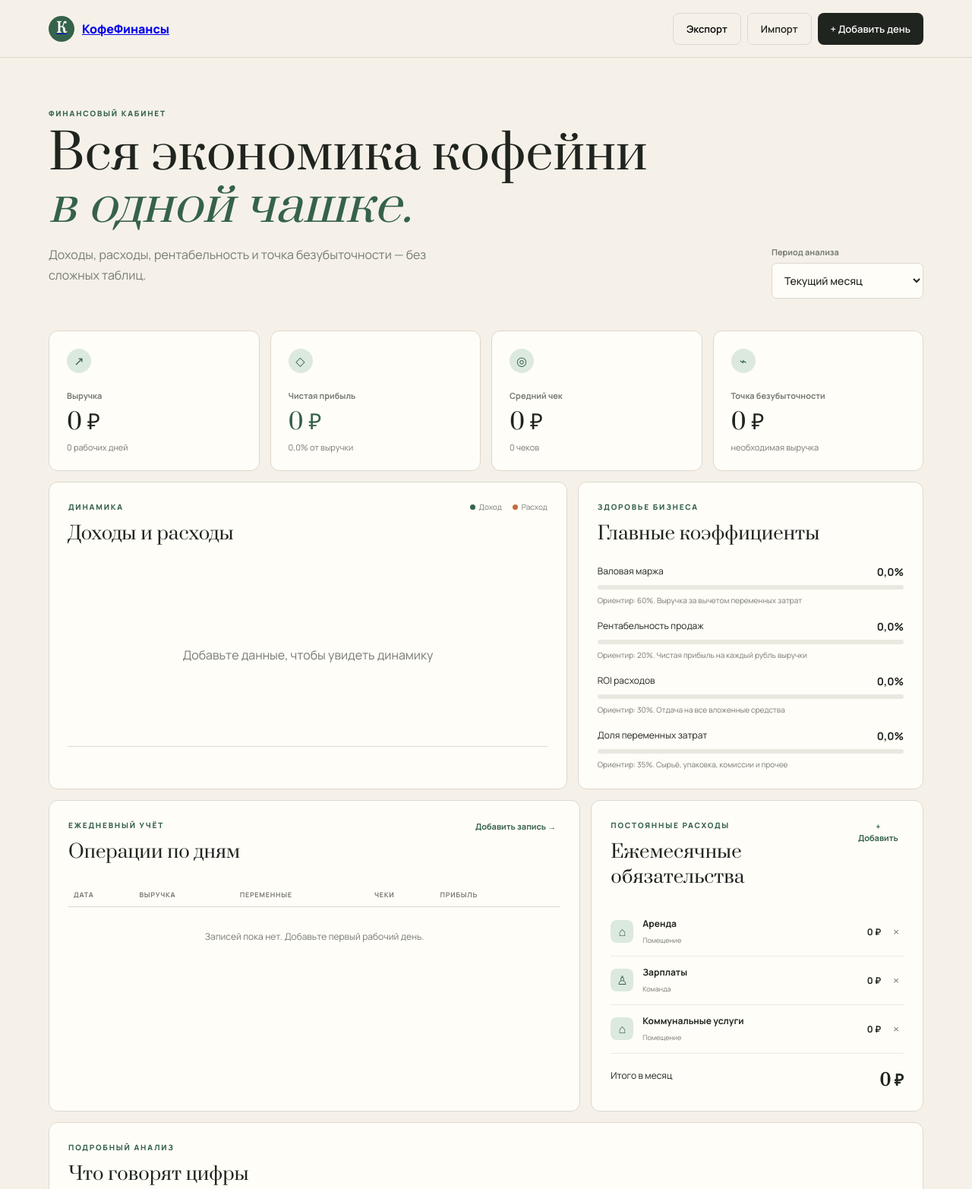
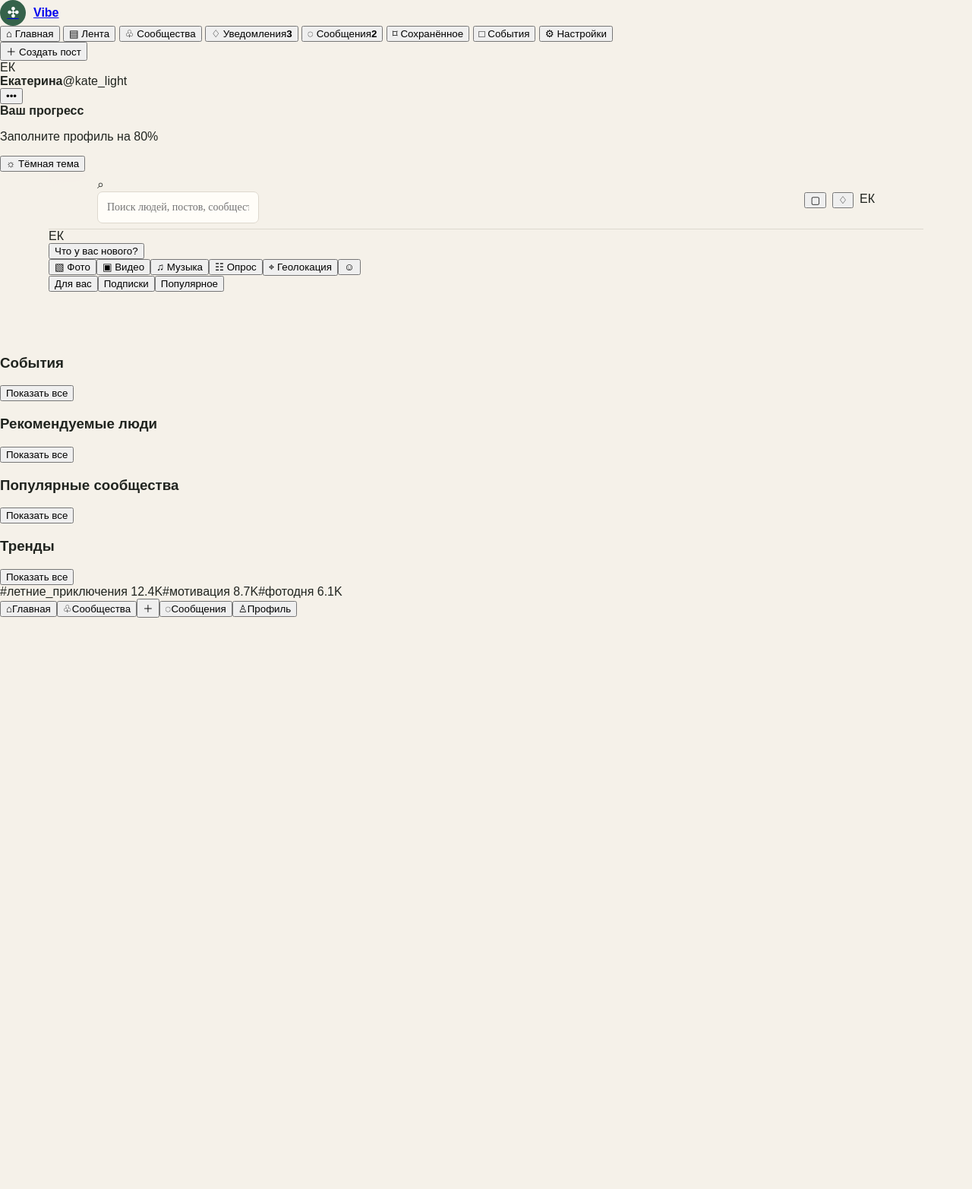
Before and after one commit to vasilev38998/kapouchfree, a plain HTML site: page index.html in a window 1280 px wide. Shown: the top 1565 px of the page at 76% size. After the commit the page ends 813 px from the top, so only its background shows below. Drawn offline with Linux system fonts and the light colour scheme.

Commit message:
Replace coffee dashboard with Vibe social feed UI

```diff
--- a/index.html
+++ b/index.html
@@ -1,101 +1,67 @@
 <!doctype html>
 <html lang="ru">
 <head>
-  <meta charset="UTF-8">
-  <meta name="viewport" content="width=device-width, initial-scale=1.0">
-  <meta name="theme-color" content="#f7f3ec">
-  <title>КофеФинансы — экономика кофейни</title>
+  <meta charset="UTF-8" />
+  <meta name="viewport" content="width=device-width, initial-scale=1.0" />
+  <meta name="theme-color" content="#ffffff" />
+  <title>Vibe — социальная сеть</title>
   <link rel="preconnect" href="https://fonts.googleapis.com">
   <link rel="preconnect" href="https://fonts.gstatic.com" crossorigin>
-  <link href="https://fonts.googleapis.com/css2?family=Manrope:wght@400;500;600;700;800&family=Prata&display=swap" rel="stylesheet">
-  <link rel="stylesheet" href="styles.css">
+  <link href="https://fonts.googleapis.com/css2?family=Inter:wght@400;500;600;700;800&display=swap" rel="stylesheet">
+  <link rel="stylesheet" href="styles.css" />
 </head>
 <body>
-  <header class="topbar">
-    <a class="brand" href="#top"><span class="brand-mark">К</span><span>КофеФинансы</span></a>
-    <div class="top-actions">
-      <button class="btn btn-ghost" id="exportBtn">Экспорт</button>
-      <label class="btn btn-ghost file-label">Импорт<input type="file" id="importFile" accept="application/json"></label>
-      <button class="btn btn-dark" data-open="dayModal">+ Добавить день</button>
-    </div>
-  </header>
+  <div class="app-shell">
+    <aside class="sidebar">
+      <a class="brand" href="#"><span class="brand-mark">✣</span><span>Vibe</span></a>
+      <nav class="nav-list" id="mainNav">
+        <button class="nav-item active" data-view="Главная">⌂ <span>Главная</span></button>
+        <button class="nav-item" data-view="Лента">▤ <span>Лента</span></button>
+        <button class="nav-item" data-view="Сообщества">♧ <span>Сообщества</span></button>
+        <button class="nav-item" data-view="Уведомления">♢ <span>Уведомления</span><b>3</b></button>
+        <button class="nav-item" data-view="Сообщения">◌ <span>Сообщения</span><b>2</b></button>
+        <button class="nav-item" data-view="Сохранённое">⌑ <span>Сохранённое</span></button>
+        <button class="nav-item" data-view="События">□ <span>События</span></button>
+        <button class="nav-item" data-view="Настройки">⚙ <span>Настройки</span></button>
+      </nav>
+      <button class="primary-btn" id="openComposer">＋ Создать пост</button>
+      <div class="profile-mini"><div class="avatar">ЕК</div><div><strong>Екатерина</strong><span>@kate_light</span></div><button>•••</button></div>
+      <div class="progress-card"><strong>Ваш прогресс</strong><p>Заполните профиль на 80%</p><div><i></i></div></div>
+      <button class="theme-toggle" id="themeToggle">☼ <span>Тёмная тема</span><i></i></button>
+    </aside>
 
-  <main id="top">
-    <section class="hero">
-      <div>
-        <p class="eyebrow">ФИНАНСОВЫЙ КАБИНЕТ</p>
-        <h1>Вся экономика кофейни<br><em>в одной чашке.</em></h1>
-        <p class="hero-copy">Доходы, расходы, рентабельность и точка безубыточности — без сложных таблиц.</p>
-      </div>
-      <div class="period-control" aria-label="Период отчёта">
-        <label>Период анализа</label>
-        <select id="periodSelect">
-          <option value="month">Текущий месяц</option>
-          <option value="prev">Прошлый месяц</option>
-          <option value="quarter">Последние 3 месяца</option>
-          <option value="year">Текущий год</option>
-          <option value="all">Всё время</option>
-        </select>
-      </div>
-    </section>
+    <main class="main-column">
+      <header class="topbar">
+        <label class="search"><span>⌕</span><input id="searchInput" placeholder="Поиск людей, постов, сообществ..." /></label>
+        <div class="top-actions"><button>▢</button><button>♢<i></i></button><div class="avatar small">ЕК</div></div>
+      </header>
 
-    <section class="kpi-grid" id="kpis"></section>
+      <section class="stories-wrap">
+        <div class="stories" id="stories"></div>
+      </section>
 
-    <section class="grid-two">
-      <article class="panel chart-panel">
-        <div class="panel-head"><div><p class="eyebrow">ДИНАМИКА</p><h2>Доходы и расходы</h2></div><div class="legend"><span><i class="income"></i>Доход</span><span><i class="expense"></i>Расход</span></div></div>
-        <div class="chart" id="chart"></div>
-      </article>
-      <article class="panel health-panel">
-        <div class="panel-head"><div><p class="eyebrow">ЗДОРОВЬЕ БИЗНЕСА</p><h2>Главные коэффициенты</h2></div></div>
-        <div id="ratios" class="ratios"></div>
-      </article>
-    </section>
+      <section class="composer-card">
+        <div class="avatar">ЕК</div>
+        <button class="composer-placeholder" id="composerPlaceholder">Что у вас нового?</button>
+        <div class="composer-actions"><button>▧ Фото</button><button>▣ Видео</button><button>♫ Музыка</button><button>☷ Опрос</button><button>⌖ Геолокация</button><button>☺</button></div>
+      </section>
 
-    <section class="grid-two lower-grid">
-      <article class="panel">
-        <div class="panel-head"><div><p class="eyebrow">ЕЖЕДНЕВНЫЙ УЧЁТ</p><h2>Операции по дням</h2></div><button class="text-btn" data-open="dayModal">Добавить запись →</button></div>
-        <div class="table-wrap"><table><thead><tr><th>Дата</th><th>Выручка</th><th>Переменные</th><th>Чеки</th><th>Прибыль</th><th></th></tr></thead><tbody id="daysTable"></tbody></table></div>
-        <div class="empty" id="daysEmpty">Записей пока нет. Добавьте первый рабочий день.</div>
-      </article>
-      <article class="panel">
-        <div class="panel-head"><div><p class="eyebrow">ПОСТОЯННЫЕ РАСХОДЫ</p><h2>Ежемесячные обязательства</h2></div><button class="text-btn" data-open="fixedModal">+ Добавить</button></div>
-        <div id="fixedList" class="expense-list"></div>
-        <div class="fixed-total"><span>Итого в месяц</span><strong id="fixedTotal">0 ₽</strong></div>
-      </article>
-    </section>
+      <div class="feed-tabs"><button class="active">Для вас</button><button>Подписки</button><button>Популярное</button></div>
+      <section class="feed" id="feed"></section>
+    </main>
 
-    <section class="panel insights-panel">
-      <div class="panel-head"><div><p class="eyebrow">ПОДРОБНЫЙ АНАЛИЗ</p><h2>Что говорят цифры</h2></div></div>
-      <div class="insights" id="insights"></div>
-    </section>
-  </main>
+    <aside class="rightbar">
+      <section class="side-card"><div class="section-head"><h3>События</h3><button>Показать все</button></div><div id="events"></div></section>
+      <section class="side-card"><div class="section-head"><h3>Рекомендуемые люди</h3><button>Показать все</button></div><div id="people"></div></section>
+      <section class="side-card"><div class="section-head"><h3>Популярные сообщества</h3><button>Показать все</button></div><div id="communities"></div></section>
+      <section class="side-card"><div class="section-head"><h3>Тренды</h3><button>Показать все</button></div><div class="trends"><a>#летние_приключения <span>12.4K</span></a><a>#мотивация <span>8.7K</span></a><a>#фотодня <span>6.1K</span></a></div></section>
+    </aside>
+  </div>
 
-  <footer><div class="brand"><span class="brand-mark">К</span><span>КофеФинансы</span></div><p>Данные хранятся только в вашем браузере. Регулярно делайте экспорт.</p></footer>
+  <nav class="mobile-nav"><button class="active">⌂<span>Главная</span></button><button>♧<span>Сообщества</span></button><button class="mobile-create" id="mobileCreate">＋</button><button>◌<span>Сообщения</span></button><button>♙<span>Профиль</span></button></nav>
 
-  <dialog id="dayModal">
-    <form id="dayForm" method="dialog">
-      <div class="modal-head"><div><p class="eyebrow">НОВАЯ ЗАПИСЬ</p><h2>Рабочий день</h2></div><button class="close" value="cancel" formnovalidate>×</button></div>
-      <input type="hidden" name="id">
-      <div class="field"><label>Дата</label><input required type="date" name="date"></div>
-      <div class="form-grid"><div class="field"><label>Выручка, ₽</label><input required min="0" step="0.01" type="number" name="revenue" placeholder="45 000"></div><div class="field"><label>Количество чеков</label><input min="0" step="1" type="number" name="orders" placeholder="120"></div></div>
-      <p class="form-section">Переменные расходы за день</p>
-      <div class="form-grid"><div class="field"><label>Сырьё и продукты, ₽</label><input min="0" step="0.01" type="number" name="ingredients" placeholder="12 000"></div><div class="field"><label>Упаковка, ₽</label><input min="0" step="0.01" type="number" name="packaging" placeholder="1 500"></div><div class="field"><label>Комиссии, ₽</label><input min="0" step="0.01" type="number" name="fees" placeholder="800"></div><div class="field"><label>Прочее, ₽</label><input min="0" step="0.01" type="number" name="other" placeholder="500"></div></div>
-      <div class="field"><label>Комментарий</label><input name="note" placeholder="Например, акция или плохая погода"></div>
-      <button class="btn btn-dark submit" value="default">Сохранить день</button>
-    </form>
-  </dialog>
-
-  <dialog id="fixedModal">
-    <form id="fixedForm" method="dialog">
-      <div class="modal-head"><div><p class="eyebrow">НОВАЯ СТАТЬЯ</p><h2>Постоянный расход</h2></div><button class="close" value="cancel" formnovalidate>×</button></div>
-      <div class="field"><label>Название</label><input required name="name" placeholder="Аренда"></div>
-      <div class="field"><label>Сумма в месяц, ₽</label><input required min="0" step="0.01" type="number" name="amount" placeholder="120 000"></div>
-      <select name="category"><option>Помещение</option><option>Команда</option><option>Маркетинг</option><option>Сервисы</option><option>Налоги</option><option>Другое</option></select>
-      <button class="btn btn-dark submit" value="default">Добавить расход</button>
-    </form>
-  </dialog>
-  <div id="toast" class="toast"></div>
+  <dialog id="composerModal"><form id="postForm" method="dialog"><div class="modal-head"><h2>Новый пост</h2><button class="close" value="cancel">×</button></div><textarea name="text" maxlength="500" placeholder="Поделитесь мыслью..." required></textarea><input name="image" placeholder="Ссылка на изображение (необязательно)" /><div class="modal-actions"><span>Фото · Видео · Опрос</span><button class="primary-btn" value="default">Опубликовать</button></div></form></dialog>
+  <div class="toast" id="toast"></div>
   <script src="app.js"></script>
 </body>
 </html>
```
